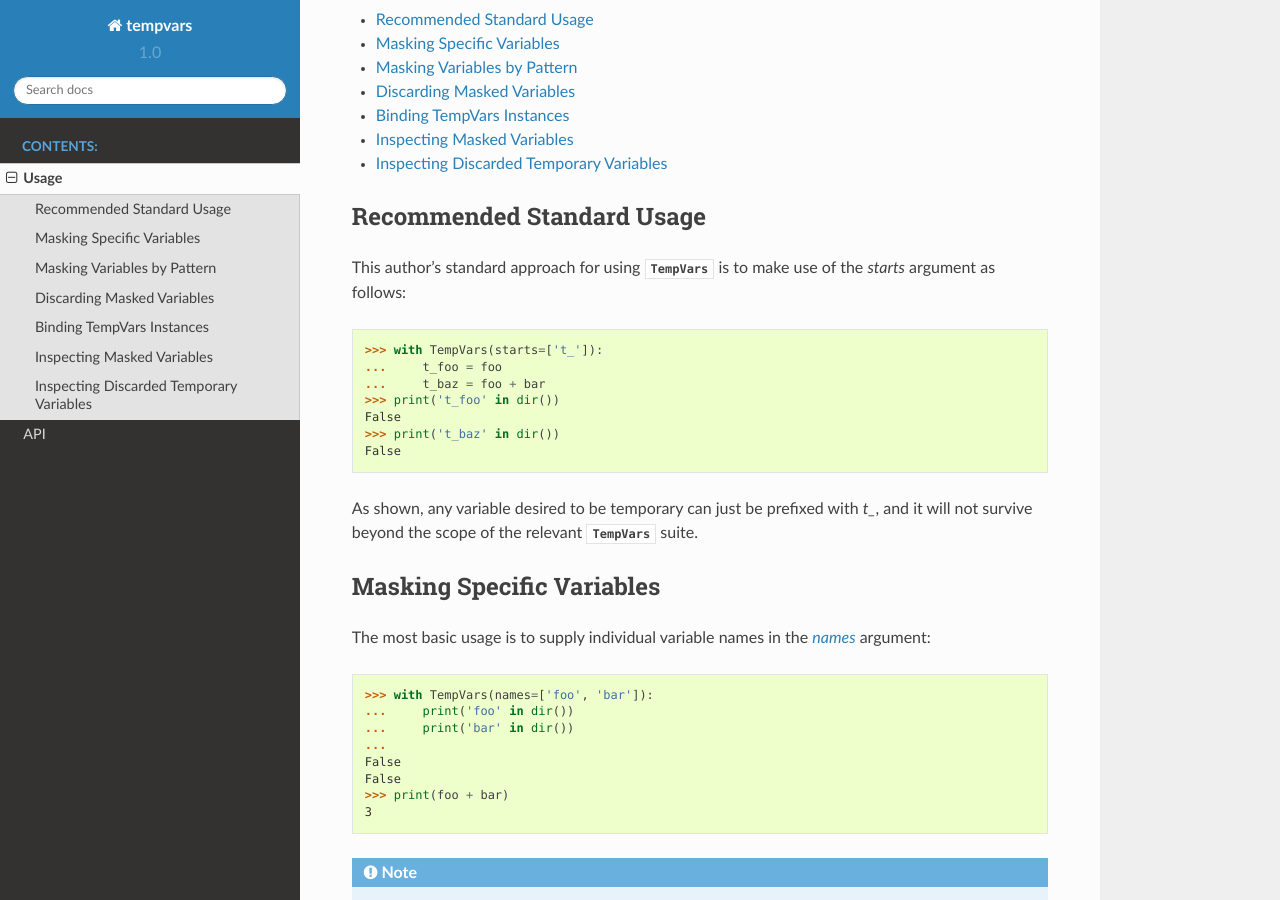
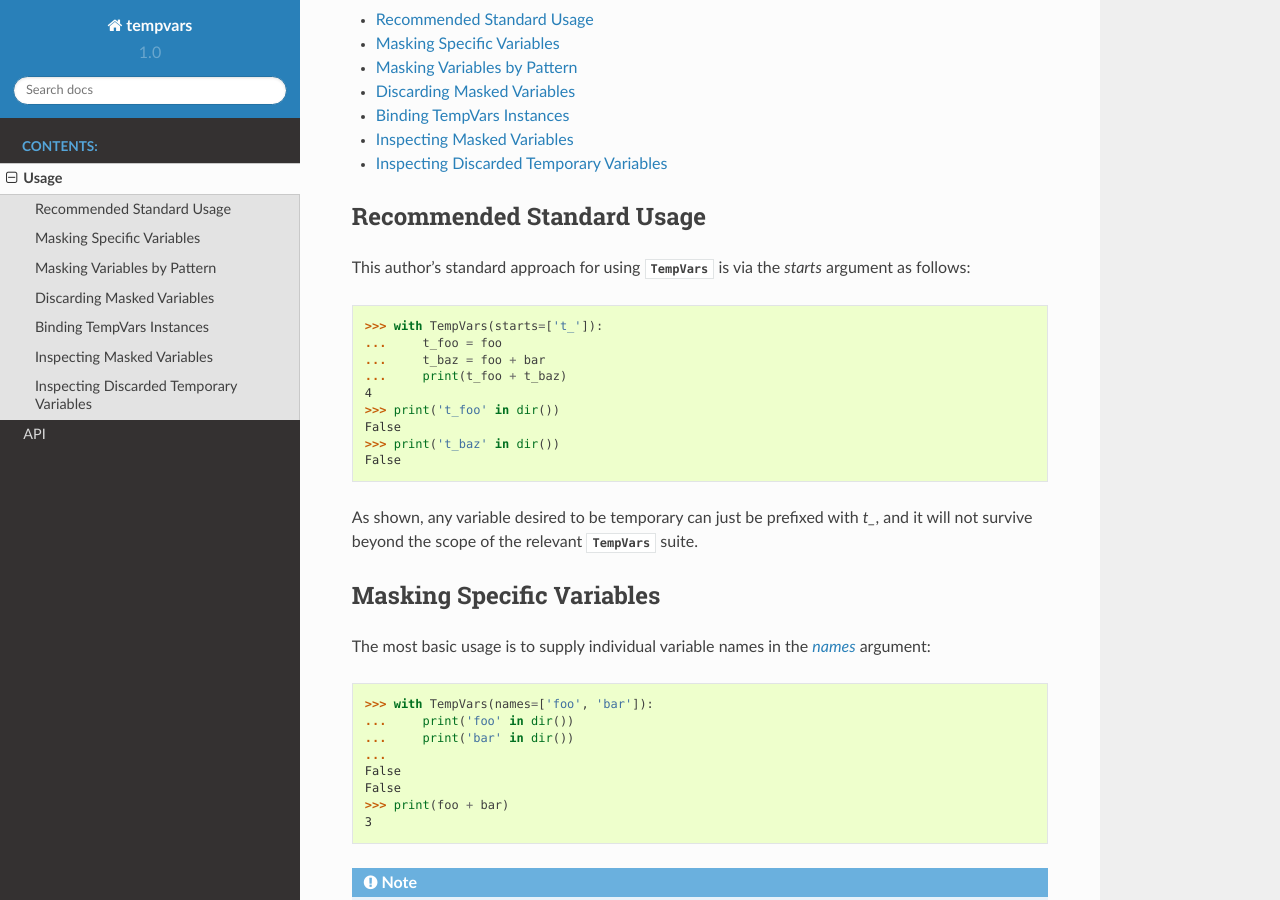
Before and after one commit to bskinn/tempvars, a Sphinx documentation site: the page built from doc/source/usage.rst, in a window 1280 px wide and 900 px high, scrolled down 660 px. Built offline with Sphinx 7.4.7 and the Read the Docs theme 2.0.0, drawn with Linux system fonts in a browser that asks for light colours.

Commit message:
DOC: Minor buff
[skip ci]

```diff
--- a/doc/source/usage.rst
+++ b/doc/source/usage.rst
@@ -44,13 +44,15 @@ Recommended Standard Usage
 --------------------------
 
 This author's standard approach for using :class:`~tempvars.TempVars`
-is to make use of the `starts` argument as follows:
+is via the `starts` argument as follows:
 
 .. doctest:: recommended
 
     >>> with TempVars(starts=['t_']):
     ...     t_foo = foo
     ...     t_baz = foo + bar
+    ...     print(t_foo + t_baz)
+    4
     >>> print('t_foo' in dir())
     False
     >>> print('t_baz' in dir())
```
